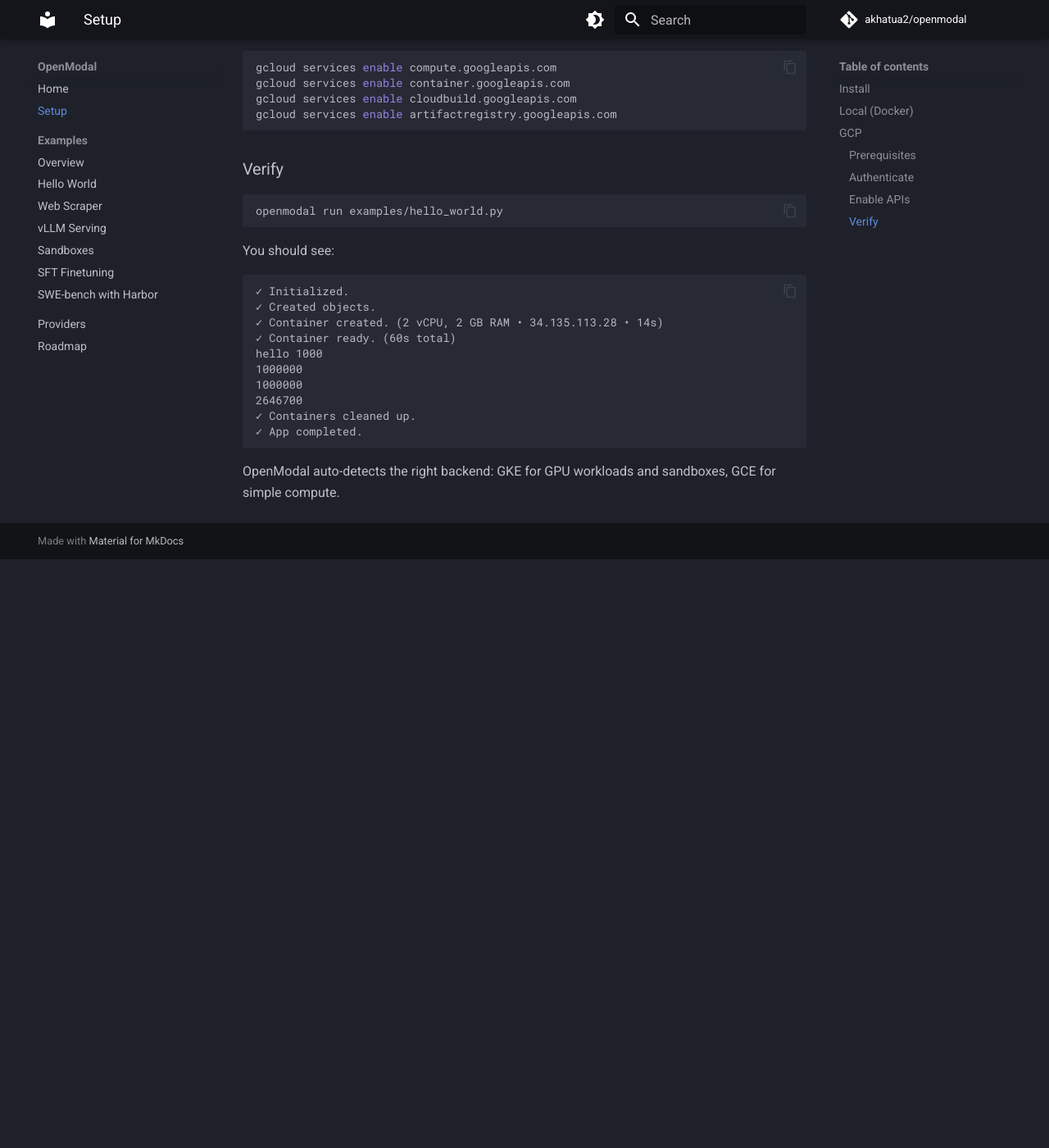
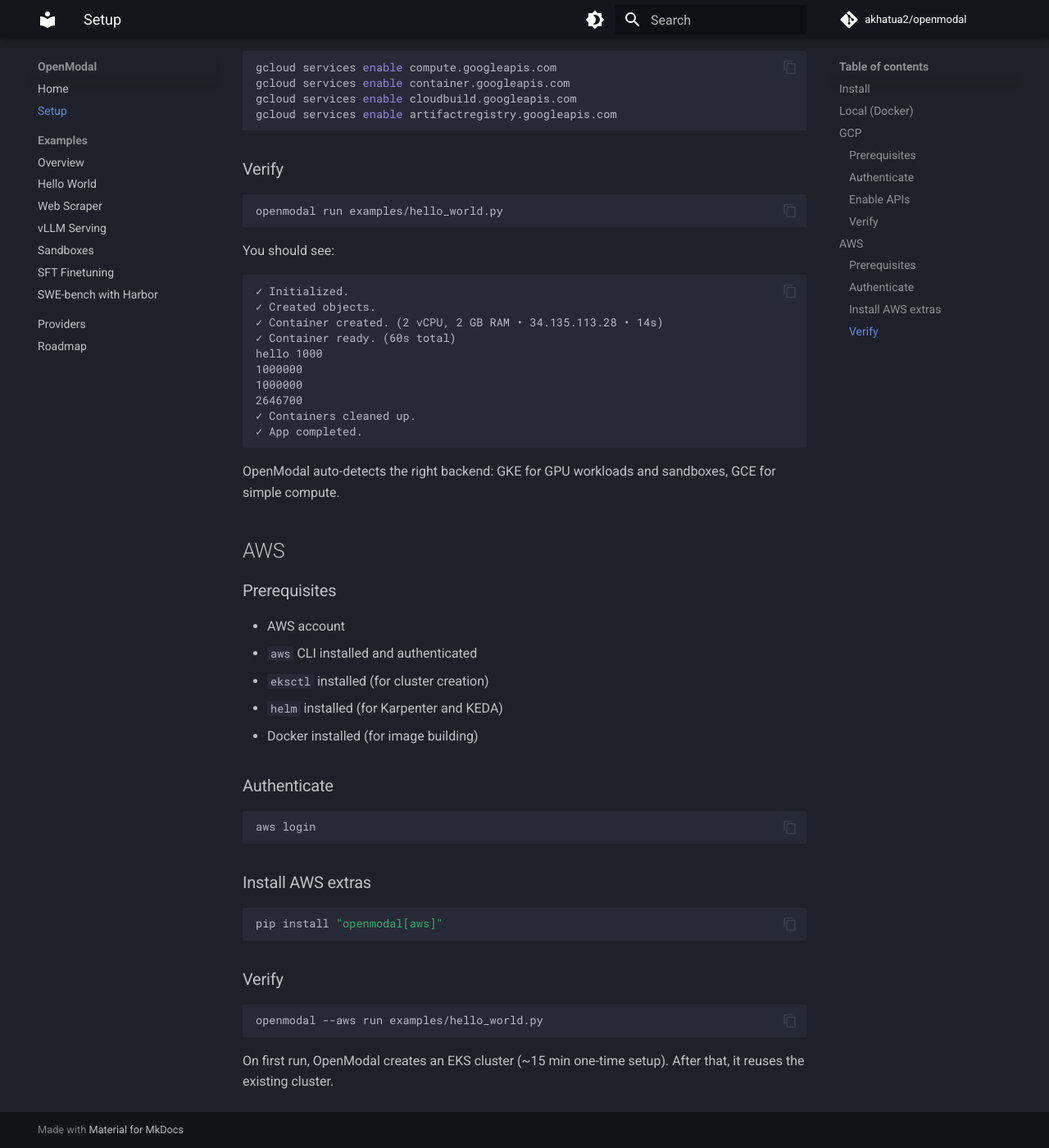
Before and after one commit to akhatua2/openmodal, an MkDocs documentation site: the page built from docs/setup.md, in a window 1280 px wide and 1400 px high, scrolled down 933 px. Shown: the whole window at 82% size. Built offline with MkDocs 1.6.1 and Material for MkDocs 9.7.7, drawn with Linux system fonts in a browser that asks for light colours; comment, search, counter and statistics services are not loaded; before the commit the page ends 1615 px from its top, so only the background shows below that.

Commit message:
Fix stale Test PyPI reference in GCE provider, add AWS setup docs

````diff
--- a/docs/setup.md
+++ b/docs/setup.md
@@ -65,3 +65,33 @@
 ```
 
 OpenModal auto-detects the right backend: GKE for GPU workloads and sandboxes, GCE for simple compute.
+
+## AWS
+
+### Prerequisites
+
+- AWS account
+- `aws` CLI installed and authenticated
+- `eksctl` installed (for cluster creation)
+- `helm` installed (for Karpenter and KEDA)
+- Docker installed (for image building)
+
+### Authenticate
+
+```bash
+aws login
+```
+
+### Install AWS extras
+
+```bash
+pip install "openmodal[aws]"
+```
+
+### Verify
+
+```bash
+openmodal --aws run examples/hello_world.py
+```
+
+On first run, OpenModal creates an EKS cluster (~15 min one-time setup). After that, it reuses the existing cluster.
````
Also changed, not shown: 1 other file.
